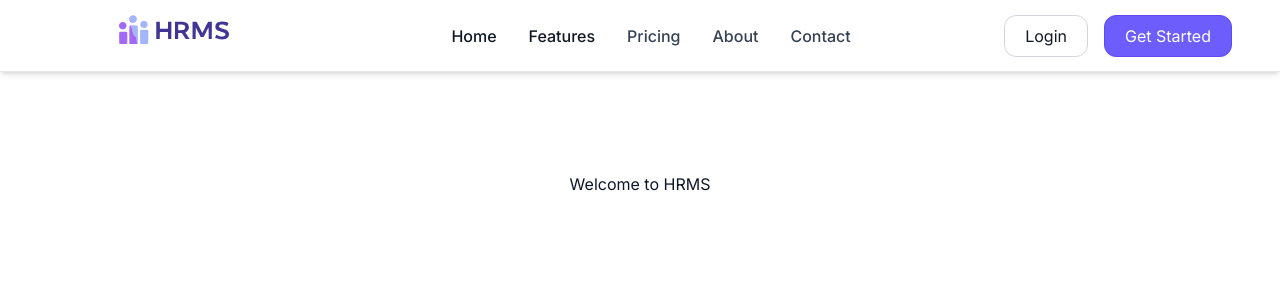
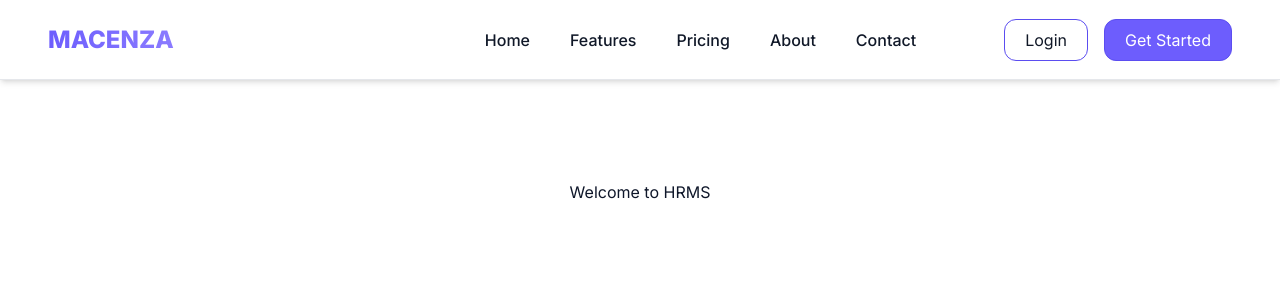
Before and after one commit to macenza/hrms-front, a Next.js app: page / in a window 1280 px wide. Shown: the top 300 px of the page. Built offline with nearby package versions, Linux system fonts and the light colour scheme; no server answers.

Commit message:
resposive navbar

```diff
--- a/src/components/layout/Navbar.tsx
+++ b/src/components/layout/Navbar.tsx
@@ -1,75 +1,116 @@
 "use client";
 import Image from "next/image";
 import Link from "next/link";
+import { Menu, CircleX } from "lucide-react";
+import React, { useState } from "react";
 
 export default function Navbar() {
+  const [open, setOpen] = useState(false);
   return (
-    <nav className="w-full h-18 bg-white shadow-md border-b border-gray-200 px-6 md:px-12 flex items-center justify-between">
+    <nav className="w-full h-20 bg-white shadow-md border-b border-gray-200 px-6 md:px-12 flex items-center justify-between">
 
       {/* Left Side - Logo */}
 
-      <Image
+      {/* <Image
         src="/logo.svg"
         alt="Logo"
         width={250}
         height={250}
 
-      />
+      /> */}
+      <h1 className="text-2xl font-extrabold bg-gradient-to-r from-[#6D5DFD] to-[#8B7BFF] bg-clip-text text-transparent">
+        MACENZA
+      </h1>
 
       {/* Middle - Navigation Links */}
-      <div className="hidden md:flex items-center gap-8">
+
+      <div
+        className={`md:flex md:items-center absolute md:static bg-white md:bg-transparent left-0 w-full md:w-auto transition-all duration-300 px-8 py-8 md:p-0 min-h-[60vh] md:min-h-fit ${open ? "top-[70px]" : "top-[-100%]"}`}
+      >
+
+        {/* <div className="hidden md:flex items-center gap-8  "> */}
+        {/* <div className="flex md:flex-row flex-col md:items-center md:gap-[4vw] gap-8 md:ml-0 ml-4"> */}
+        <div className="flex md:flex-row flex-col md:items-center md:gap-10 gap-8 md:mx-2">
           <Link
             href="/"
-          className="text-gray-900 font-medium hover:text-blue-600 transition"
+            className="text-gray-900 font-medium relative after:absolute after:left-0 after:-bottom-1 after:w-0 after:h-[2px] after:bg-[#6D5DFD] after:transition-all after:duration-300 hover:text-[#6D5DFD] hover:after:w-full"
           >
             Home
           </Link>
 
           <Link
             href="/features"
-          className="text-gray-900 font-medium hover:text-blue-600 transition"
+            className="text-gray-900 font-medium relative after:absolute after:left-0 after:-bottom-1 after:w-0 after:h-[2px] after:bg-[#6D5DFD] after:transition-all after:duration-300 hover:text-[#6D5DFD] hover:after:w-full"
           >
             Features
           </Link>
 
           <Link
             href="/pricing"
-          className="text-gray-700 font-medium hover:text-blue-600 transition"
+            className="text-gray-900 font-medium relative after:absolute after:left-0 after:-bottom-1 after:w-0 after:h-[2px] after:bg-[#6D5DFD] after:transition-all after:duration-300 hover:text-[#6D5DFD] hover:after:w-full"
           >
             Pricing
           </Link>
 
           <Link
             href="/about"
-          className="text-gray-700 font-medium hover:text-blue-600 transition"
+            className="text-gray-900 font-medium relative after:absolute after:left-0 after:-bottom-1 after:w-0 after:h-[2px] after:bg-[#6D5DFD] after:transition-all after:duration-300 hover:text-[#6D5DFD] hover:after:w-full"
           >
             About
           </Link>
 
           <Link
             href="/contact"
-          className="text-gray-700 font-medium hover:text-blue-600 transition"
+            className="text-gray-900 font-medium relative after:absolute after:left-0 after:-bottom-1 after:w-0 after:h-[2px] after:bg-[#6D5DFD] after:transition-all after:duration-300 hover:text-[#6D5DFD] hover:after:w-full"
           >
             Contact
           </Link>
+
+
+
+
         </div>
 
         {/* Right Side - Buttons */}
-      <div className="flex items-center gap-4">
+
+        {/* <div className="flex md:flex-row flex-col gap-4 mt-8 md:mt-0 ml-4"> */}
+        <div className="flex md:flex-row flex-col gap-4 mt-8 md:mt-0 md:ml-20">
           <Link
             href="/login"
-          className="bg-white border border-[#D1D5DB] text-[#111827] rounded-xl px-5 py-2"
+            className="bg-white border border-[#5B4DF0] text-[#111827] rounded-xl px-5 py-2 hover:scale-95 transition duration-300"
           >
             Login
           </Link>
 
           <Link
             href="/signup"
-          className="bg-[#6D5DFD] text-white rounded-xl px-5 py-2 border border-[#5B4DF0] hover:bg-[#5B4DF0] hover:scale-95 transition duration-300"
+            className="bg-[#6D5DFD] text-white rounded-xl px-5 py-2 border  border-[#5B4DF0] hover:bg-[#5B4DF0] hover:scale-95 transition duration-300"
           >
             Get Started
           </Link>
+
         </div>
-    </nav>
+
+      </div>
+
+      <div
+        className="md:hidden cursor-pointer z-50 relative"
+        onClick={() => setOpen(!open)}
+      >
+        {open ? (
+          <CircleX
+            size={32}
+            className="text-gray-900 transition-all duration-300"
+          />
+        ) : (
+          <Menu
+            size={32}
+            className="text-gray-900 transition-all duration-300"
+          />
+        )}
+
+      </div>
+
+    </nav >
   );
 }
```
Also changed, not shown: src/app/layout.tsx (+8 -5 lines). Lines whose indentation alone changed are shown as unchanged.
